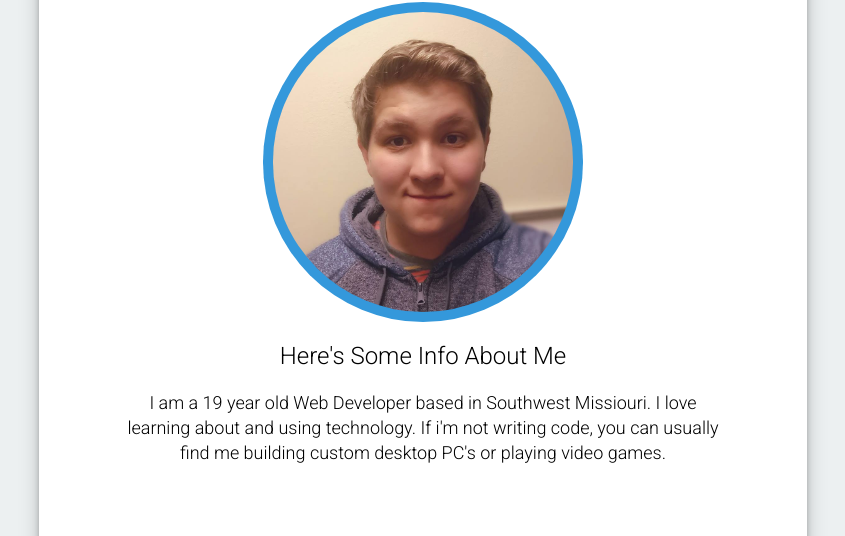
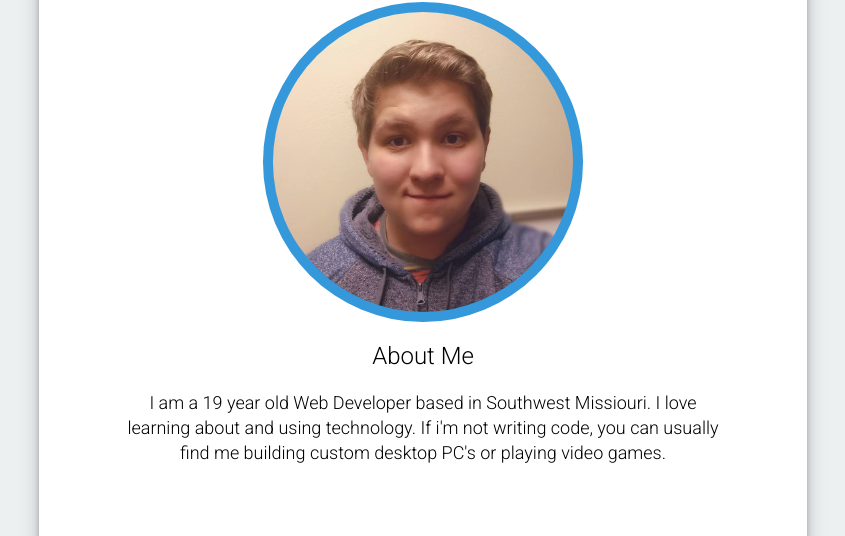
Before and after one commit to glitchedmob/SB-HTML-and-CSS, a website: page src/pug/index.pug in a window 1280 px wide. Shown: the part 144-680 px from the top of the page, without its empty margins (217-1062 px from the left). Drawn offline with nearby package versions, Linux system fonts and the light colour scheme; files that its build step writes are made by us from their sources; files whose address does not match are found by name.

Commit message:
Adding a minor update to a description

```diff
--- a/src/pug/index.pug
+++ b/src/pug/index.pug
@@ -12,7 +12,7 @@ html(lang='en')
       .top-header
         h1 Levi Zitting
       img.profile-img(src="images/levi.jpg")
-      h2 Here's Some Info About Me
+      h2 About Me
       .profile-text
         p.
           I am a 19 year old Web Developer based in Southwest Missiouri.
```
Also changed, not shown: public/index.html.
